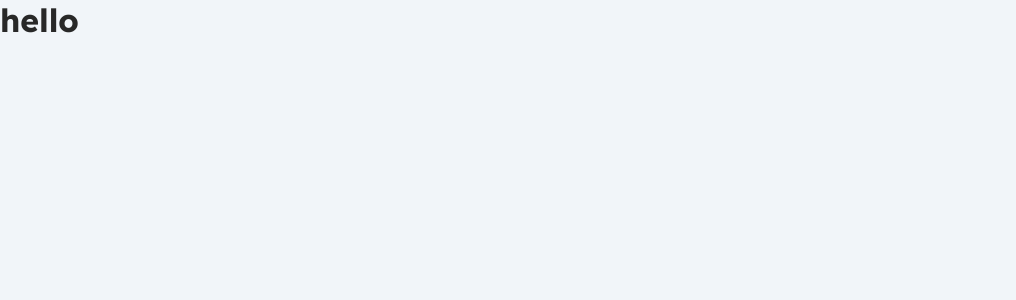
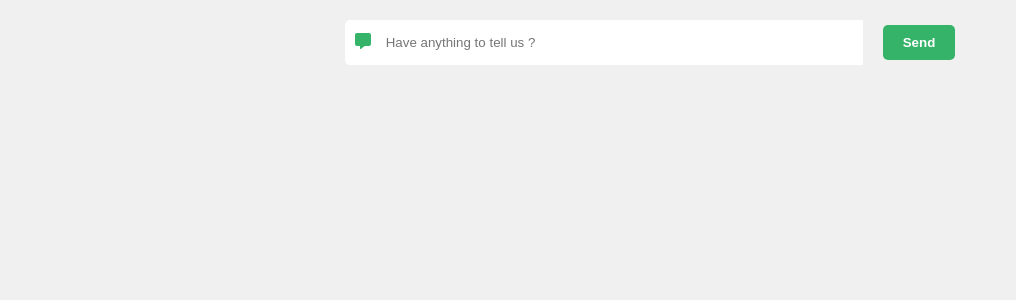
Before and after one commit to ayaamazloum/Subway-System, a React (Create React App) app in the folder subway-system/: page /userprofile in a window 1280 px wide. Shown: the top 300 px of the page, without its empty margins (0-1016 px from the left). Built offline with nearby package versions, Linux system fonts and the light colour scheme.

Commit message:
adding and styling message container

```diff
--- a/subway-system/src/pages/UserProfile/index.jsx
+++ b/subway-system/src/pages/UserProfile/index.jsx
@@ -1,10 +1,24 @@
 import React from "react";
+import { FontAwesomeIcon } from "@fortawesome/react-fontawesome";
+import { faMessage } from "@fortawesome/free-solid-svg-icons";
+import "./style.css";
 
 const UserProfile = () => {
 
 
     return (
-        <div><h1>hello</h1></div>
+        <div className="page light-bg flex column">
+            <div className="flex center">
+                <div className="input-container white-bg semi-rounded flex">
+                    <FontAwesomeIcon icon={faMessage} className="primary-text margin-left" />
+                    <input type="text" placeholder="Have anything to tell us ?" className="message-input" />
+                </div>
+                <div className="button-div">
+                    <button>Send</button>
+                </div>
+
+            </div>
+        </div>
     )
 }
 
--- /dev/null
+++ b/subway-system/src/pages/UserProfile/style.css
@@ -0,0 +1,8 @@
+.message-input {
+    padding: 15px 300px;
+    padding-left: 15px;
+}
+
+.margin-left {
+    margin-left: 10px;
+}
```
